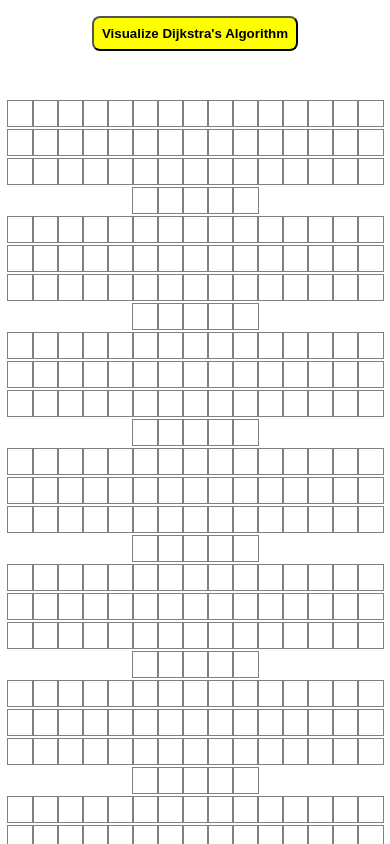
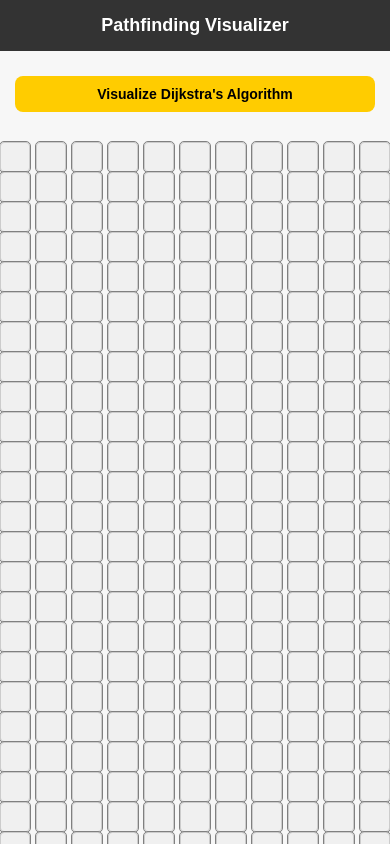
Before and after one commit to aaryanmehta2307/Map-Navigator-Project-Aryan-Mehta, a React (Create React App) app in the folder map-navigator-app/: page / in a window 390 px wide. Shown: the top 844 px of the page. Built offline with nearby package versions, Linux system fonts and the light colour scheme.

Commit message:
feax: add functionalities and remove bugs

```diff
--- a/map-navigator-app/src/pathfindingvisualizer/PathfindingVisualizer.css
+++ b/map-navigator-app/src/pathfindingvisualizer/PathfindingVisualizer.css
@@ -1,25 +1,243 @@
-.grid{
-    margin: 50px 0 0;
+/* General Styling */
+* {
+    box-sizing: border-box;
+    margin: 0;
+    padding: 0;
+    font-family: 'Arial', sans-serif;
+}
 
+body {
+    background-color: #f7f7f7;
+    display: flex;
+    flex-direction: column;
+    height: 100vh;
+    justify-content: space-between;
 }
+
+/* Header */
+header {
+    background-color: #333;
+    color: white;
+    text-align: center;
+    padding: 20px;
+    font-size: 24px;
+    font-weight: bold;
+}
+
+/* Controls Section */
+.controls {
+    display: flex;
+    justify-content: center;
+    margin: 20px;
+    flex-wrap: wrap; /* Allow buttons to wrap on small screens */
+}
+
 .btn {
-    background-color: yellow;
-    padding: 0.5rem;
-    margin-top: 1rem;
+    background-color: #ffcc00;
+    padding: 10px 20px;
+    margin: 10px;
+    border-radius: 8px;
+    border: none;
+    cursor: pointer;
     font-weight: bold;
-    border-radius: 0.5rem;
-    cursor: pointer;
-    transition: background-color 0.3s ease, transform 0.3s ease; /* Add a smooth transition effect for both properties */
+    transition: all 0.3s ease;
+    min-width: 150px; /* Set a minimum width for buttons */
 }
 
 .btn:hover {
-    /* background-color: lightyellow; Change color on hover */
-    transform: scale(1.05);
-    box-shadow: 0 0 10px rgba(0, 0, 0, 0.3); /* Add an upward movement on hover */
+    background-color: #e6b800;
+    transform: scale(1.1);
+    box-shadow: 0 0 15px rgba(0, 0, 0, 0.2);
 }
 
 .btn:active {
-    background-color: #ffee00; /* Change color when clicked/pressed */
-    transform: scale(0.95); /* Add an inward movement on click */
-    box-shadow: 0 0 10px rgba(0, 0, 0, 0.3); /* Add an upward movement on hover */
+    background-color: #e6a800;
+    transform: scale(0.95);
 }
+
+/* Grid Styling */
+.grid {
+    display: grid;
+    grid-template-columns: repeat(auto-fill, minmax(30px, 1fr));
+    gap: 5px;
+    justify-items: center;
+    margin: 20px auto;
+    width: 100%;
+    max-width: 800px;
+    transition: all 0.3s ease;
+}
+
+/* Node Styling */
+.node {
+    width: 30px;
+    height: 30px;
+    background-color: #f0f0f0;
+    border: 1px solid #ccc;
+    transition: background-color 0.3s, transform 0.2s;
+    position: relative;
+    cursor: pointer;
+    display: flex;
+    align-items: center;
+    justify-content: center;
+    border-radius: 4px;
+}
+
+/* Node States */
+.node-start {
+    background-color: #00b300;
+}
+
+.node-finish {
+    background-color: #ff3300;
+}
+
+.node-visited {
+    background-color: #a6a6a6;
+}
+
+.node-wall {
+    background-color: #333;
+}
+
+.node-shortest-path {
+    background-color: #00b3b3;
+}
+
+/* Hover and Focus Effects */
+.node:hover {
+    transform: scale(1.1);
+    box-shadow: 0 0 10px rgba(0, 0, 0, 0.2);
+}
+
+.node:focus {
+    outline: none;
+    box-shadow: 0 0 10px rgba(0, 150, 255, 0.8);
+}
+
+/* Tooltips for Node Interaction */
+.node::after {
+    content: attr(data-tooltip);
+    position: absolute;
+    top: -25px;
+    left: 50%;
+    transform: translateX(-50%);
+    background-color: rgba(0, 0, 0, 0.7);
+    color: white;
+    padding: 2px 8px;
+    border-radius: 5px;
+    font-size: 12px;
+    opacity: 0;
+    visibility: hidden;
+    transition: opacity 0.2s ease, visibility 0.2s ease;
+}
+
+.node:hover::after {
+    opacity: 1;
+    visibility: visible;
+}
+
+/* Footer */
+footer {
+    background-color: #333;
+    color: white;
+    text-align: center;
+    padding: 10px;
+    font-size: 16px;
+}
+
+/* Responsive Styling */
+@media (max-width: 1200px) {
+    .controls {
+        margin: 15px;
+    }
+
+    .btn {
+        min-width: 130px;
+    }
+}
+
+@media (max-width: 992px) {
+    .controls {
+        flex-direction: column;
+        margin: 20px 10px;
+    }
+
+    .btn {
+        width: 100%;
+        margin: 10px 0;
+    }
+}
+
+@media (max-width: 768px) {
+    header {
+        font-size: 22px;
+        padding: 15px;
+    }
+
+    .controls {
+        flex-direction: column;
+        margin: 15px;
+    }
+
+    .btn {
+        margin: 10px 0;
+        width: 80%;
+    }
+}
+
+@media (max-width: 480px) {
+    header {
+        font-size: 18px;
+    }
+
+    .btn {
+        width: 100%;
+        font-size: 14px;
+    }
+
+    footer {
+        font-size: 14px;
+        padding: 5px;
+    }
+}
+.popup {
+    position: fixed;
+    top: 0;
+    left: 0;
+    right: 0;
+    bottom: 0;
+    background-color: rgba(0, 0, 0, 0.5);
+    display: flex;
+    justify-content: center;
+    align-items: center;
+    z-index: 1000;
+}
+
+.popup-content {
+    background-color: white;
+    padding: 20px;
+    border-radius: 10px;
+    text-align: center;
+    width: 300px;
+}
+
+.popup h2 {
+    color: red;
+}
+
+.popup p {
+    margin-bottom: 20px;
+}
+
+.reset-btn {
+    background-color: #ff6347;
+    color: white;
+    border: none;
+    padding: 10px;
+    border-radius: 5px;
+    cursor: pointer;
+}
+
+.reset-btn:hover {
+    background-color: #ff4500;
+}
--- a/map-navigator-app/src/pathfindingvisualizer/PathfindingVisualizer.jsx
+++ b/map-navigator-app/src/pathfindingvisualizer/PathfindingVisualizer.jsx
@@ -1,135 +1,248 @@
 import React, { Component } from 'react';
 import Node from './Node/Node';
-import { dijkstra,getNodesInShortestPathOrder } from '../algorithms/dijkstra';
-
+import { dijkstra, getNodesInShortestPathOrder } from '../algorithms/dijkstra';
 import './PathfindingVisualizer.css';
-const START_NODE_ROW=10;
-const START_NODE_COL=15;
-const FINISH_NODE_ROW=10;
-const FINISH_NODE_COL=35;
 
 export default class PathfindingVisualizer extends Component {
     constructor(props) {
-        super();
+        super(props);
         this.state = {
-            grid:[],
-            mouseIsPressed:false,
+            grid: [],
+            mouseIsPressed: false,
+            clickCount: 0,
+            startNode: null,
+            finishNode: null,
+            visualizationComplete: false,
+            showPopup: false, // state to control the pop-up visibility
         };
     }
+
     componentDidMount() {
-        const grid=getInitialGrid();
-        this.setState({grid});
-
+        const initialGrid = getInitialGrid();
+        this.setState({ grid: initialGrid });
     }
 
-    handleMouseDown(row,col){
-        const newGrid=getNewGridWithWallToggled(this.state.grid,row,col);
-        this.setState({grid:newGrid,mouseIsPressed:true});
-    }
+    handleMouseDown(row, col) {
+        const { clickCount, visualizationComplete } = this.state;
+        if (visualizationComplete) return;
 
-    handleMouseEnter(row,col){
-        if(!this.state.mouseIsPressed)return;
-        const newGrid=getNewGridWithWallToggled(this.state.grid,row,col);
-        this.setState({grid:newGrid});
-    }
-    handleMouseUp(){
-        this.setState({mouseIsPressed:false});
-    }
-    animateDijkstra(visitedNodeInOrder,NodesInShortestPathOrder){
-        for(let i=0;i<=visitedNodeInOrder.length;i++){
-            if(i===visitedNodeInOrder.length){
-                setTimeout(()=>{
-                    this.animateShortestPath(NodesInShortestPathOrder);
-
-                },10*i);
-                return;
-            }
-            setTimeout(()=>{
-                const node=visitedNodeInOrder[i];
-                document.getElementById(`node-${node.row}-${node.col}`).className='node node-visited';
-
-            },10*i);
+        if (clickCount === 0) {
+            const newGrid = this.setStartNode(row, col);
+            this.setState({
+                grid: newGrid,
+                startNode: { row, col },
+                clickCount: 1
+            });
+        } else if (clickCount === 1) {
+            const newGrid = this.setFinishNode(row, col);
+            this.setState({
+                grid: newGrid,
+                finishNode: { row, col },
+                clickCount: 2
+            });
+        } else {
+            const newGrid = getNewGridWithWallToggled(this.state.grid, row, col);
+            this.setState({ grid: newGrid, mouseIsPressed: true });
         }
     }
 
-    animateShortestPath(NodesInShortestPathOrder){
-        for(let i=0;i<NodesInShortestPathOrder.length;i++){
-            setTimeout(()=>{
-                const node=NodesInShortestPathOrder[i];
-                document.getElementById(`node-${node.row}-${node.col}`).className=
-                'node node-shortest-path';
-            },25*i);
+    handleMouseEnter(row, col) {
+        if (!this.state.mouseIsPressed || this.state.clickCount < 2 || this.state.visualizationComplete) return;
+        const newGrid = getNewGridWithWallToggled(this.state.grid, row, col);
+        this.setState({ grid: newGrid });
+    }
+
+    handleMouseUp() {
+        this.setState({ mouseIsPressed: false });
+    }
+
+    setStartNode(row, col) {
+        const newGrid = this.state.grid.slice();
+        newGrid[row][col] = {
+            ...newGrid[row][col],
+            isStart: true,
+            distance: 0,
+        };
+        return newGrid;
+    }
+
+    setFinishNode(row, col) {
+        const newGrid = this.state.grid.slice();
+        newGrid[row][col] = {
+            ...newGrid[row][col],
+            isFinish: true,
+        };
+        return newGrid;
+    }
+
+    animateDijkstra(visitedNodesInOrder, nodesInShortestPathOrder) {
+        for (let i = 0; i <= visitedNodesInOrder.length; i++) {
+            if (i === visitedNodesInOrder.length) {
+                setTimeout(() => {
+                    this.animateShortestPath(nodesInShortestPathOrder);
+                }, 10 * i);
+                return;
+            }
+            setTimeout(() => {
+                const node = visitedNodesInOrder[i];
+                if (!node.isStart && !node.isFinish) {
+                    document.getElementById(`node-${node.row}-${node.col}`).className =
+                        'node node-visited';
+                }
+            }, 10 * i);
         }
     }
 
-    visualizeDijkstra(){
-        const {grid}=this.state;
-        const startNode=grid[START_NODE_ROW][START_NODE_COL];
-        const finishNode=grid[FINISH_NODE_ROW][FINISH_NODE_COL];
-        const visitedNodeInOrder=dijkstra(grid,startNode,finishNode);
-        const nodesInShortestPathOrder=getNodesInShortestPathOrder(finishNode);
-        this.animateDijkstra(visitedNodeInOrder,nodesInShortestPathOrder);
+    animateShortestPath(nodesInShortestPathOrder) {
+        if (!Array.isArray(nodesInShortestPathOrder)) return;
+        for (let i = 0; i < nodesInShortestPathOrder.length; i++) {
+            setTimeout(() => {
+                const node = nodesInShortestPathOrder[i];
+                if (!node.isStart && !node.isFinish) {
+                    document.getElementById(`node-${node.row}-${node.col}`).className =
+                        'node node-shortest-path';
+                }
+                if (i === nodesInShortestPathOrder.length - 1) {
+                    this.setState({ visualizationComplete: true });
+                }
+            }, 25 * i);
+        }
+    }
 
+    visualizeDijkstra() {
+        const { grid, startNode, finishNode } = this.state;
+        if (!startNode || !finishNode) {
+            alert("Please select both start and finish nodes first.");
+            return;
         }
-    render(){
-        const {grid,mouseIsPressed}=this.state;
+        const start = grid[startNode.row][startNode.col];
+        const finish = grid[finishNode.row][finishNode.col];
+        const visitedNodesInOrder = dijkstra(grid, start, finish);
+        const nodesInShortestPathOrder = getNodesInShortestPathOrder(finish);
+
+        // Check if there is no path found (empty or undefined array)
+        if (!nodesInShortestPathOrder || nodesInShortestPathOrder.length === 0) {
+            this.setState({ showPopup: true }); // Show the pop-up if no path is found
+            return;
+        }
+
+        this.animateDijkstra(visitedNodesInOrder, nodesInShortestPathOrder);
+    }
+
+    resetGrid() {
+        const newGrid = this.state.grid.map(row =>
+            row.map(node => ({
+                ...node,
+                isWall: false,
+                isVisited: false,
+                isStart: false,
+                isFinish: false,
+                distance: Infinity,
+                previousNode: null
+            }))
+        );
+
+        // Reset node styles
+        for (let row = 0; row < newGrid.length; row++) {
+            for (let col = 0; col < newGrid[0].length; col++) {
+                const nodeElement = document.getElementById(`node-${row}-${col}`);
+                if (nodeElement) {
+                    nodeElement.className = 'node';
+                }
+            }
+        }
+
+        // Reset state values
+        this.setState({
+            grid: newGrid,
+            mouseIsPressed: false,
+            clickCount: 0,
+            startNode: null,
+            finishNode: null,
+            visualizationComplete: false,
+            showPopup: false, // Close the popup when reset
+        });
+    }
+
+    render() {
+        const { grid, mouseIsPressed, visualizationComplete, showPopup } = this.state;
         return (
             <>
-            <button className="btn" onClick={()=>this.visualizeDijkstra()}>
+                <header>Pathfinding Visualizer</header>
+                <div className="controls">
+                    <button className="btn" onClick={() => this.visualizeDijkstra()}>
                         Visualize Dijkstra's Algorithm
                     </button>
+                    {visualizationComplete && (
+                        <button className="btn reset" onClick={() => this.resetGrid()}>
+                            Reset
+                        </button>
+                    )}
+                </div>
                 <div className="grid">
-                {grid.map((row,rowIdx)=>{
-                    return(
-                        <div key={rowIdx}>
-                            {row.map((node,nodeIdx)=>{
-                                const {row,col,isFinish,isStart,isWall}=node;
-                                return(
+                    {grid.map((row, rowIdx) => (
+                        <div key={rowIdx} className="grid-row">
+                            {row.map((node, nodeIdx) => {
+                                const { row, col, isFinish, isStart, isWall } = node;
+                                return (
                                     <Node
                                         key={nodeIdx}
                                         col={col}
+                                        row={row}
                                         isFinish={isFinish}
                                         isStart={isStart}
                                         isWall={isWall}
                                         mouseIsPressed={mouseIsPressed}
-                                    onMouseDown={(row,col)=>this.handleMouseDown(row,col)}
-                                    onMouseEnter={(row,col)=>
-                                    this.handleMouseEnter(row,col)
-                                    }
-                                    onMouseUp={()=>this.handleMouseUp()}
-                                    row={row}></Node>
+                                        onMouseDown={(r, c) => this.handleMouseDown(r, c)}
+                                        onMouseEnter={(r, c) => this.handleMouseEnter(r, c)}
+                                        onMouseUp={() => this.handleMouseUp()}
+                                    />
                                 );
                             })}
                         </div>
-                    );
-                })}
+                    ))}
                 </div>
+                <footer>&copy; 2025 Pathfinding Visualizer</footer>
+
+                {/* Pop-up Window */}
+                {showPopup && (
+                    <div className="popup">
+                        <div className="popup-content">
+                            <h2>No Path Found!</h2>
+                            <p>Sorry, there is no path between the start and finish nodes.</p>
+                            <button onClick={() => this.resetGrid()} className="reset-btn">
+                                Reset
+                            </button>
+                        </div>
+                    </div>
+                )}
             </>
         );
     }
 }
-  const getInitialGrid=()=>{
-    const grid=[];
-    for(let row=0;row<20;row++){
-        const currentRow=[];
-        for(let col=0;col<50;col++){
-            currentRow.push(createNode(col,row));
+
+const getInitialGrid = () => {
+    const grid = [];
+    for (let row = 0; row < 20; row++) {
+        const currentRow = [];
+        for (let col = 0; col < 50; col++) {
+            currentRow.push(createNode(col, row));
         }
         grid.push(currentRow);
     }
     return grid;
 };
 
-  const createNode=(col,row)=>{
-    return{
+const createNode = (col, row) => {
+    return {
         col,
         row,
-        isStart:row===START_NODE_ROW &&col===START_NODE_COL,
-        isFinish:row===FINISH_NODE_ROW &&col===FINISH_NODE_COL,
-        distance:Infinity,
-        isVisited:false,
-        isWall:false,
-        previousNode:null,
+        isStart: false,
+        isFinish: false,
+        distance: Infinity,
+        isVisited: false,
+        isWall: false,
+        previousNode: null,
     };
 };
 
```
Lines whose indentation alone changed are shown as unchanged.
